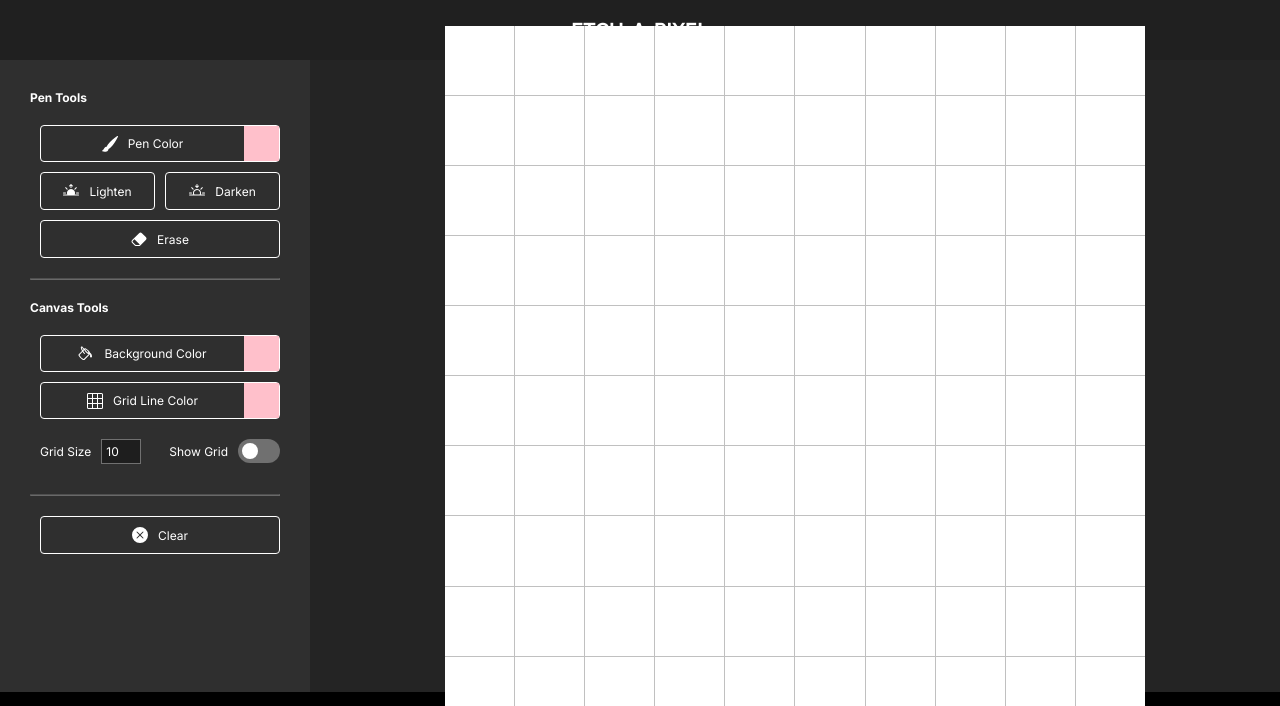
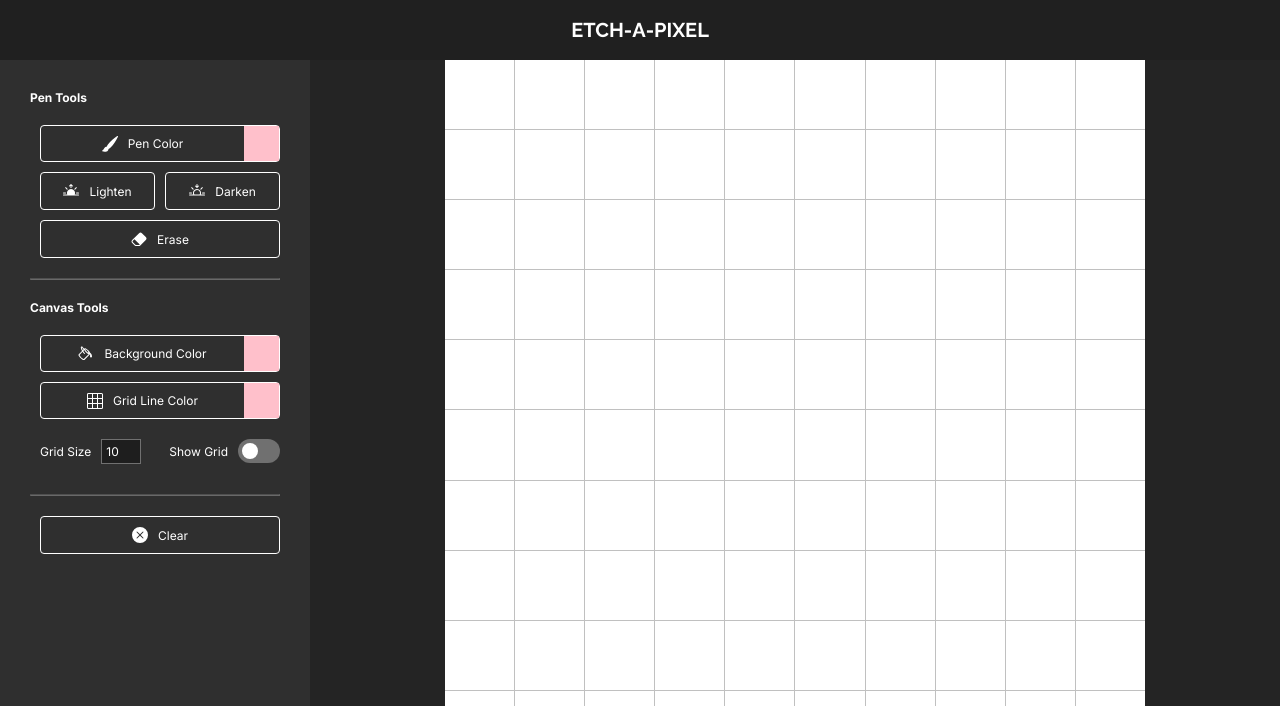
Before and after one commit to vbelmonte/etch-a-sketch, a plain HTML site: page index.html in a window 1280 px wide. Shown: the top 706 px of the page. Drawn offline with Linux system fonts and the light colour scheme.

Commit message:
Fix overlap issue for flex layout

```diff
--- a/index.html
+++ b/index.html
@@ -15,7 +15,7 @@
         <header>
             <h1>Etch-A-Pixel</h1>
         </header>
-        <main>
+        <main class="container">
             <div class="tools">
                 <div class="pen-tools">
                     <h3>Pen Tools</h3>
--- a/styles.css
+++ b/styles.css
@@ -83,7 +83,7 @@ button:active {
 
 main {
     display: flex;
-    height: calc(100vh - calc(1.5rem*2 + 24px) - calc(70px + 1.7rem + 1.5rem));
+    min-height: calc(100vh - calc(1.5rem*2 + 24px) - calc(70px + 1.7rem + 1.5rem));
 }
 
 .tools {
```
